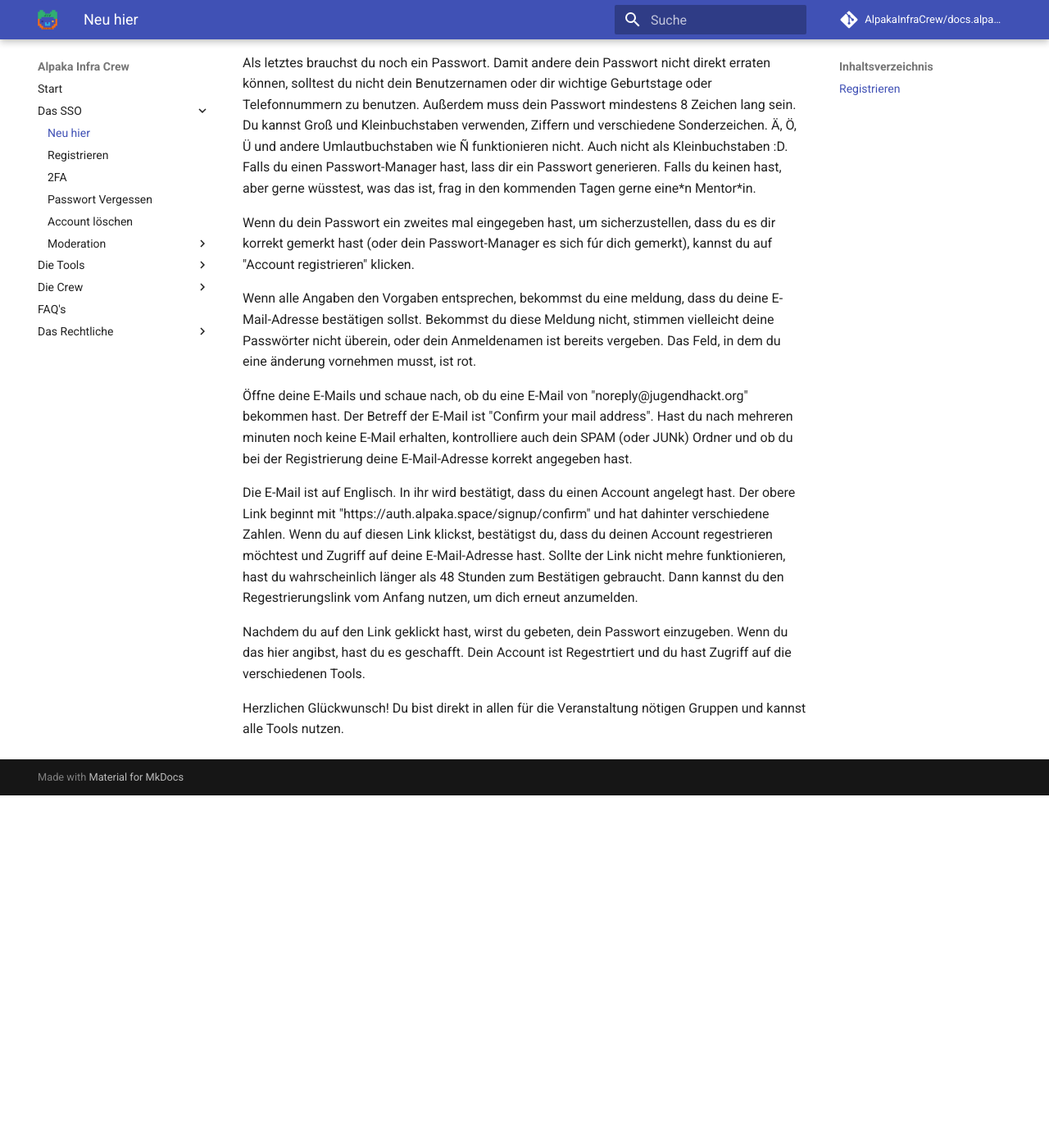
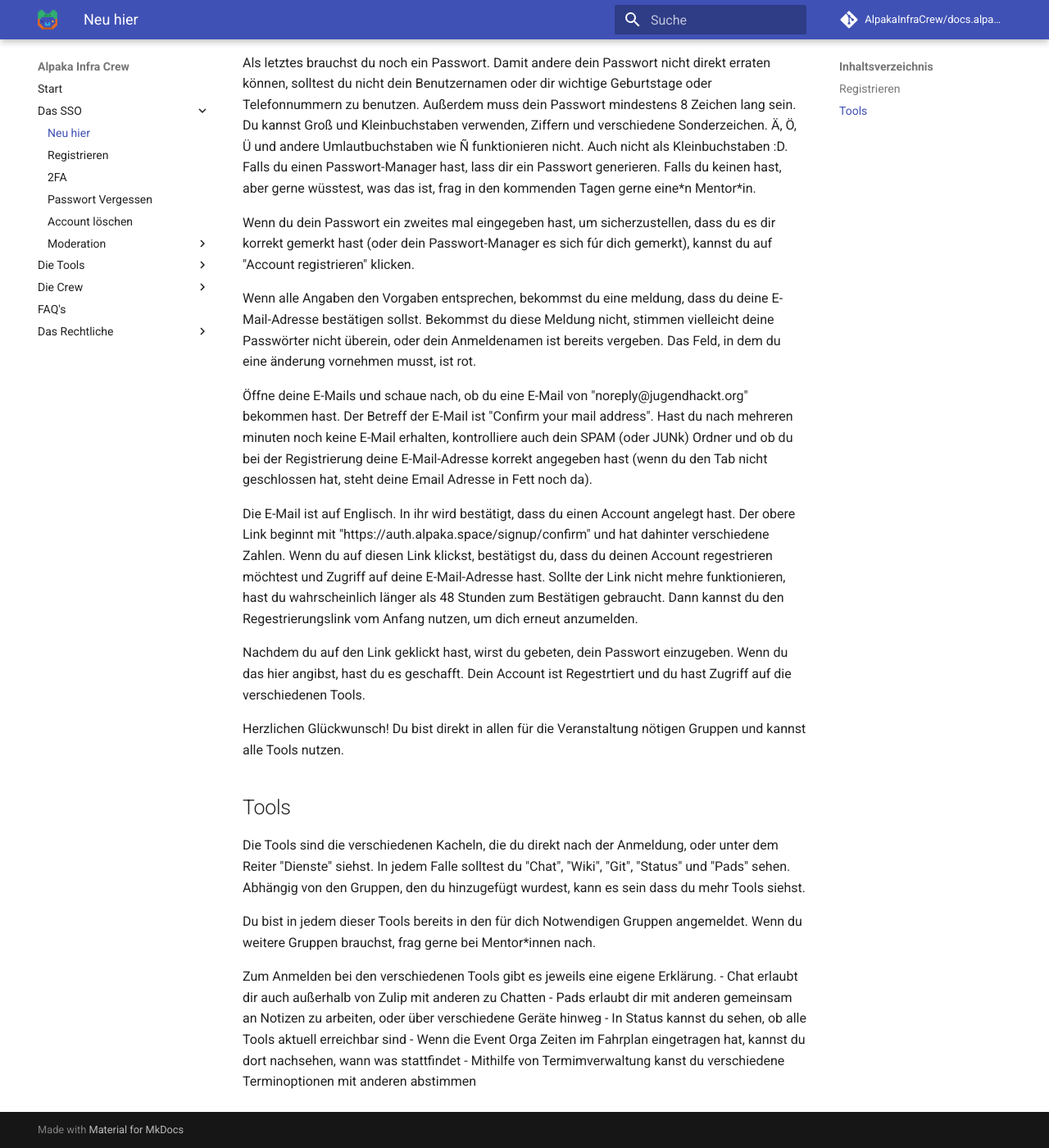
Before and after one commit to AlpakaInfraCrew/docs.alpaka.space, an MkDocs documentation site: the page built from docs/alpakasso/index.md, in a window 1280 px wide and 1400 px high, scrolled down 1631 px. Shown: the whole window at 82% size. Built offline with MkDocs 1.6.1 and Material for MkDocs 9.7.7, drawn with Linux system fonts in a browser that asks for light colours; comment, search, counter and statistics services are not loaded; before the commit the page ends 2601 px from its top, so only the background shows below that.

Commit message:
draft 2 index

```diff
--- a/docs/alpakasso/index.md
+++ b/docs/alpakasso/index.md
@@ -44,7 +44,7 @@ Wenn alle Angaben den Vorgaben entsprechen, bekommst du eine meldung, dass du de
 Bekommst du diese Meldung nicht, stimmen vielleicht deine Passwörter nicht überein, oder dein Anmeldenamen ist bereits vergeben. Das Feld, in dem du eine änderung vornehmen musst, ist rot.
 
 
-Öffne deine E-Mails und schaue nach, ob du eine E-Mail von "noreply@jugendhackt.org" bekommen hast. Der Betreff der E-Mail ist "Confirm your mail address". Hast du nach mehreren minuten noch keine E-Mail erhalten, kontrolliere auch dein SPAM (oder JUNk) Ordner und ob du bei der Registrierung deine E-Mail-Adresse korrekt angegeben hast.
+Öffne deine E-Mails und schaue nach, ob du eine E-Mail von "noreply@jugendhackt.org" bekommen hast. Der Betreff der E-Mail ist "Confirm your mail address". Hast du nach mehreren minuten noch keine E-Mail erhalten, kontrolliere auch dein SPAM (oder JUNk) Ordner und ob du bei der Registrierung deine E-Mail-Adresse korrekt angegeben hast (wenn du den Tab nicht geschlossen hat, steht deine Email Adresse in Fett noch da).
 
 Die E-Mail ist auf Englisch. In ihr wird bestätigt, dass du einen Account angelegt hast. Der obere Link beginnt mit "https://auth.alpaka.space/signup/confirm" und hat dahinter verschiedene Zahlen. Wenn du auf diesen Link klickst, bestätigst du, dass du  deinen Account regestrieren möchtest und Zugriff auf deine E-Mail-Adresse hast.
 Sollte der Link nicht mehre funktionieren, hast du wahrscheinlich länger als 48 Stunden zum Bestätigen gebraucht. Dann kannst du den Regestrierungslink vom Anfang nutzen, um dich erneut anzumelden.
@@ -52,3 +52,18 @@ Sollte der Link nicht mehre funktionieren, hast du wahrscheinlich länger als 48
 Nachdem du auf den Link geklickt hast, wirst du gebeten, dein Passwort einzugeben. Wenn du das hier angibst, hast du es geschafft. Dein Account ist Regestrtiert und du hast Zugriff auf die verschiedenen Tools.
 
 Herzlichen Glückwunsch! Du bist direkt in allen für die Veranstaltung nötigen Gruppen und kannst alle Tools nutzen.
+
+
+## Tools
+
+Die Tools sind die verschiedenen Kacheln, die du direkt nach der Anmeldung, oder unter dem Reiter "Dienste" siehst.
+In jedem Falle solltest du "Chat", "Wiki", "Git", "Status" und "Pads" sehen. Abhängig von den Gruppen, den du hinzugefügt wurdest, kann es sein dass du mehr Tools siehst.
+
+Du bist in jedem dieser Tools bereits in den für dich Notwendigen Gruppen angemeldet. Wenn du weitere Gruppen brauchst, frag gerne bei Mentor\*innen nach.
+
+Zum Anmelden bei den verschiedenen Tools gibt es jeweils eine eigene Erklärung.
+- Chat erlaubt dir auch außerhalb von Zulip mit anderen zu Chatten
+- Pads erlaubt dir mit anderen gemeinsam an Notizen zu arbeiten, oder über verschiedene Geräte hinweg
+- In Status kannst du sehen, ob alle Tools aktuell erreichbar sind
+- Wenn die Event Orga Zeiten im Fahrplan eingetragen hat, kannst du dort nachsehen, wann was stattfindet
+- Mithilfe von Termimverwaltung kanst du verschiedene Terminoptionen mit anderen abstimmen
```
Also changed, not shown: docs/alpakasso/delete.md (+2 -0 lines).
